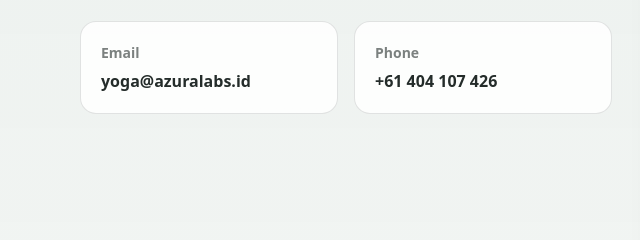
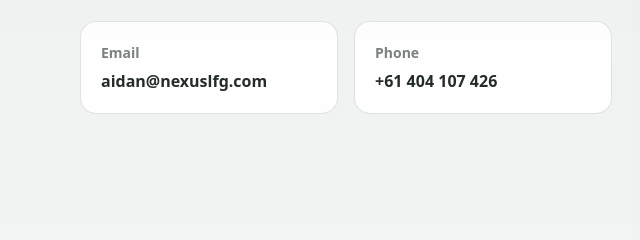
Before and after one commit to yogaw/nexuslfg, a plain HTML site: page index.html in a window 1280 px wide. Shown: the part 5038-5278 px from the top of the page, 0-640 px from the left. Drawn offline with Linux system fonts and the light colour scheme.

Commit message:
change email to aidan

```diff
--- a/index.html
+++ b/index.html
@@ -498,7 +498,7 @@
             <div class="contact-cards">
               <div class="contact-card">
                 <h3>Email</h3>
-                <p><a href="mailto:yoga@azuralabs.id">yoga@azuralabs.id</a></p>
+                <p><a href="mailto:aidan@nexuslfg.com">aidan@nexuslfg.com</a></p>
               </div>
               <div class="contact-card">
                 <h3>Phone</h3>
@@ -509,7 +509,7 @@
 
           <form
             class="form"
-            action="https://formsubmit.co/yoga@azuralabs.id"
+            action="https://formsubmit.co/aidan@nexuslfg.com"
             method="POST"
             data-contact-form
           >
```
